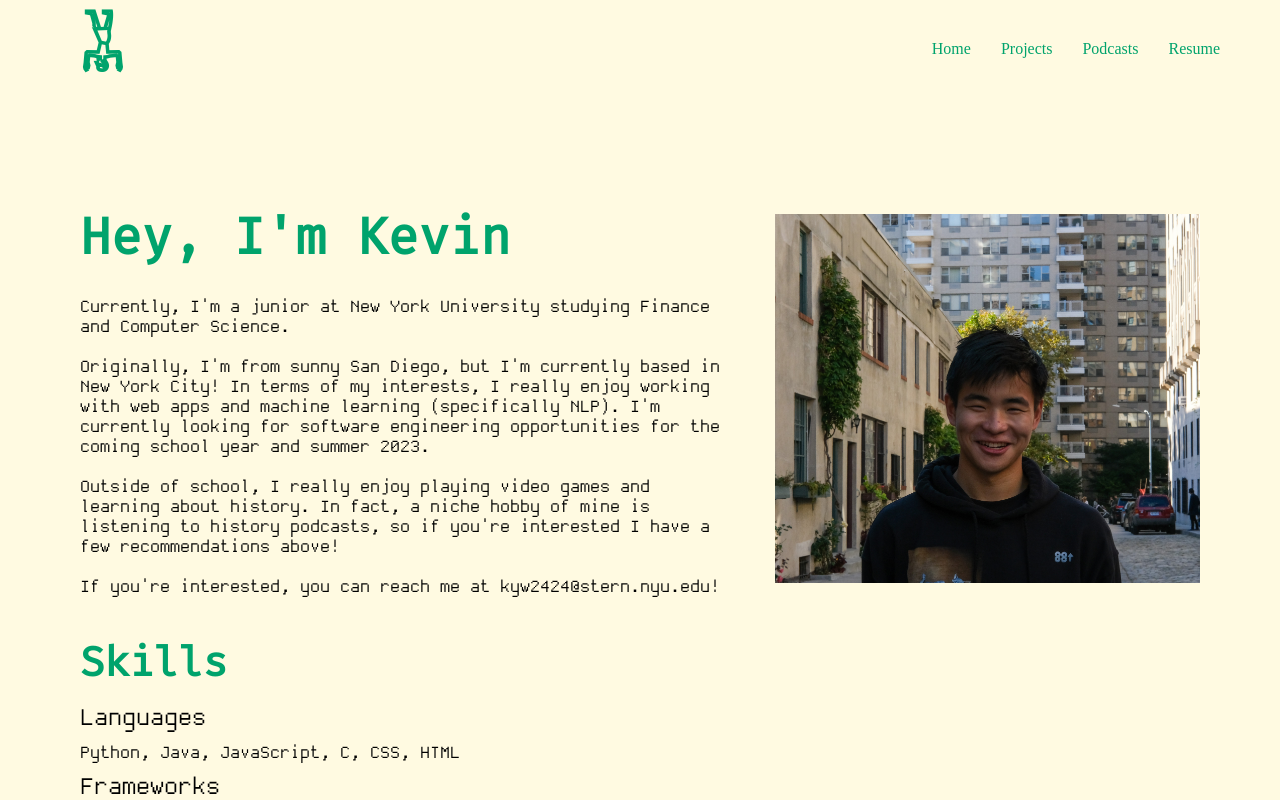
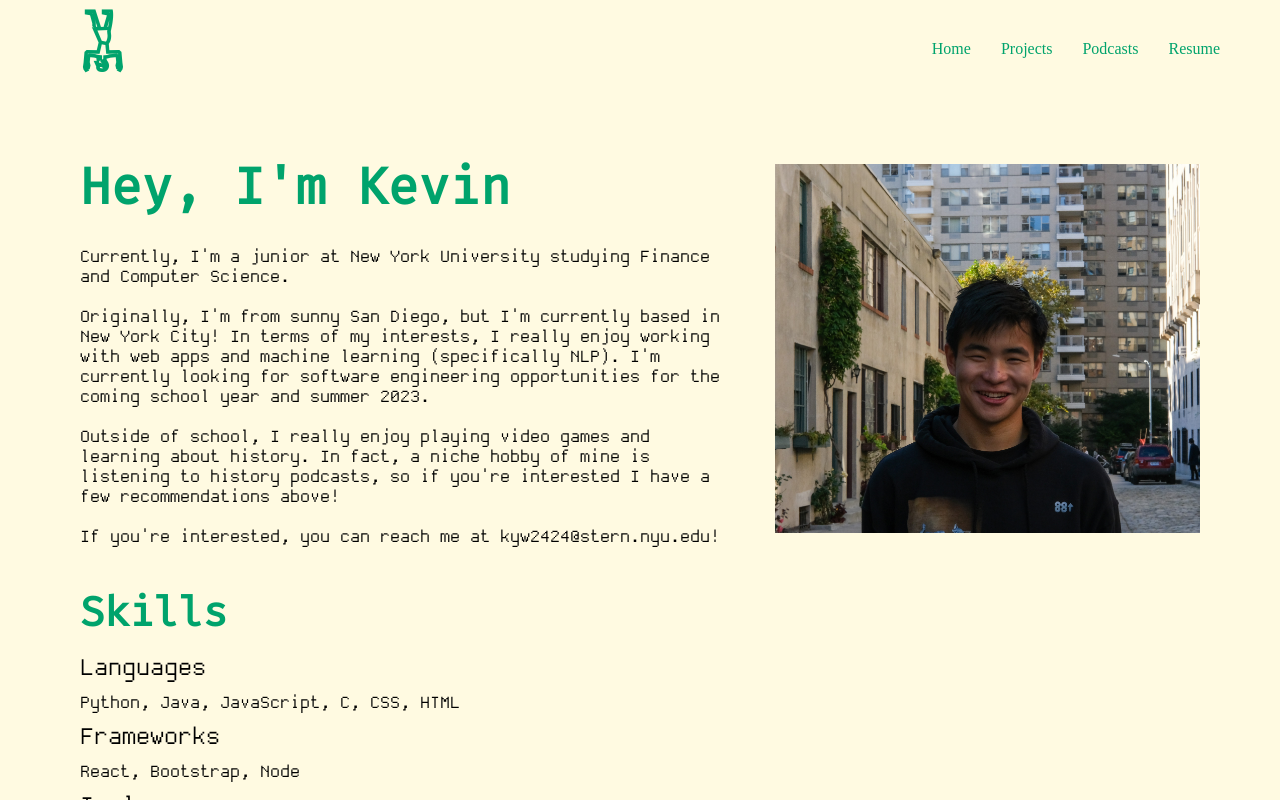
Before and after one commit to kwang2424/kwang2424.github.io, a React (Create React App) app: page / in a window 1280 px wide. Shown: the top 800 px of the page. Built offline with nearby package versions, Linux system fonts and the light colour scheme.

Commit message:
changed router

```diff
--- a/src/components/Home/index.scss
+++ b/src/components/Home/index.scss
@@ -1,6 +1,6 @@
 
 .body-top {
-    margin-top: 100px;
+    margin-top: 50px;
     display: flex;
     justify-content: space-between;
 }
--- a/src/index.js
+++ b/src/index.js
@@ -3,14 +3,14 @@ import ReactDOM from 'react-dom/client';
 import './index.css';
 import App from './App';
 import reportWebVitals from './reportWebVitals';
-import { BrowserRouter } from 'react-router-dom';
+import { HashRouter } from 'react-router-dom';
 
 const root = ReactDOM.createRoot(document.getElementById('root'));
 root.render(
   <React.StrictMode>
-    <BrowserRouter>
+    <HashRouter>
       <App />
-    </BrowserRouter>
+    </HashRouter>
   </React.StrictMode>
 );
 
```
Also changed, not shown: package.json (+7 -1 lines), 1 other file (tests, documents, lock files or other folders).
